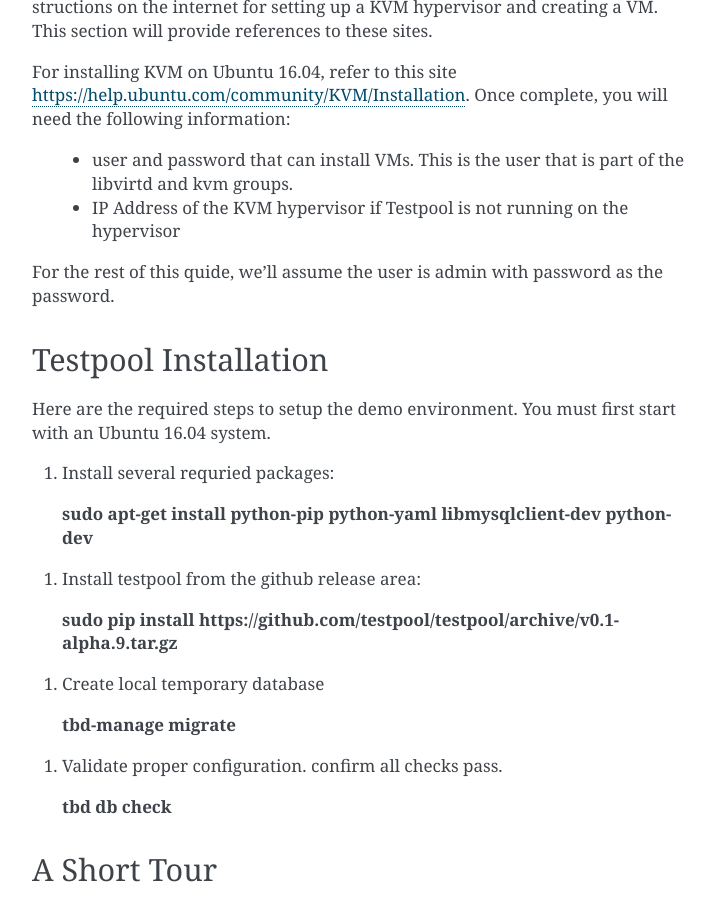
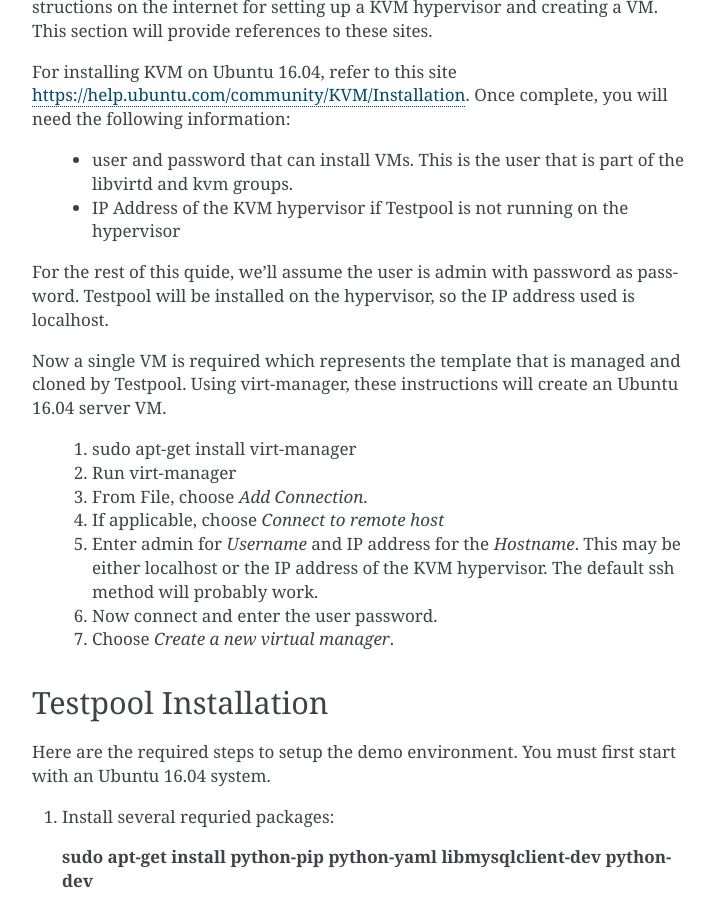
Before and after one commit to testcraftsman/testpool, a Sphinx documentation site: the page built from docs/source/quickstart.rst, in a window 1280 px wide and 900 px high, scrolled down 452 px. Shown: the whole window, without its empty margins (388-1103 px from the left). Built offline with Sphinx 7.4.7, drawn with Linux system fonts in a browser that asks for light colours.

Commit message:
moredocs

```diff
--- a/docs/source/quickstart.rst
+++ b/docs/source/quickstart.rst
@@ -32,7 +32,22 @@
     hypervisor
 
 For the rest of this quide, we'll assume the user is admin with password
-as the password.
+as password. Testpool will be installed on the hypervisor, so the IP address
+used is localhost.
+
+Now a single VM is required which represents the template that is managed
+and cloned by Testpool. Using virt-manager, these instructions will create
+an Ubuntu 16.04 server VM.
+
+  #. sudo apt-get install virt-manager
+  #. Run virt-manager
+  #. From File, choose *Add Connection*.
+  #. If applicable, choose *Connect to remote host*
+  #. Enter admin for *Username* and IP address for the *Hostname*. This may
+     be either localhost or the IP address of the KVM hypervisor.
+     The default ssh method will probably work.
+  #. Now connect and enter the user password.
+  #. Choose *Create a new virtual manager*.
 
 Testpool Installation
 ---------------------
```
